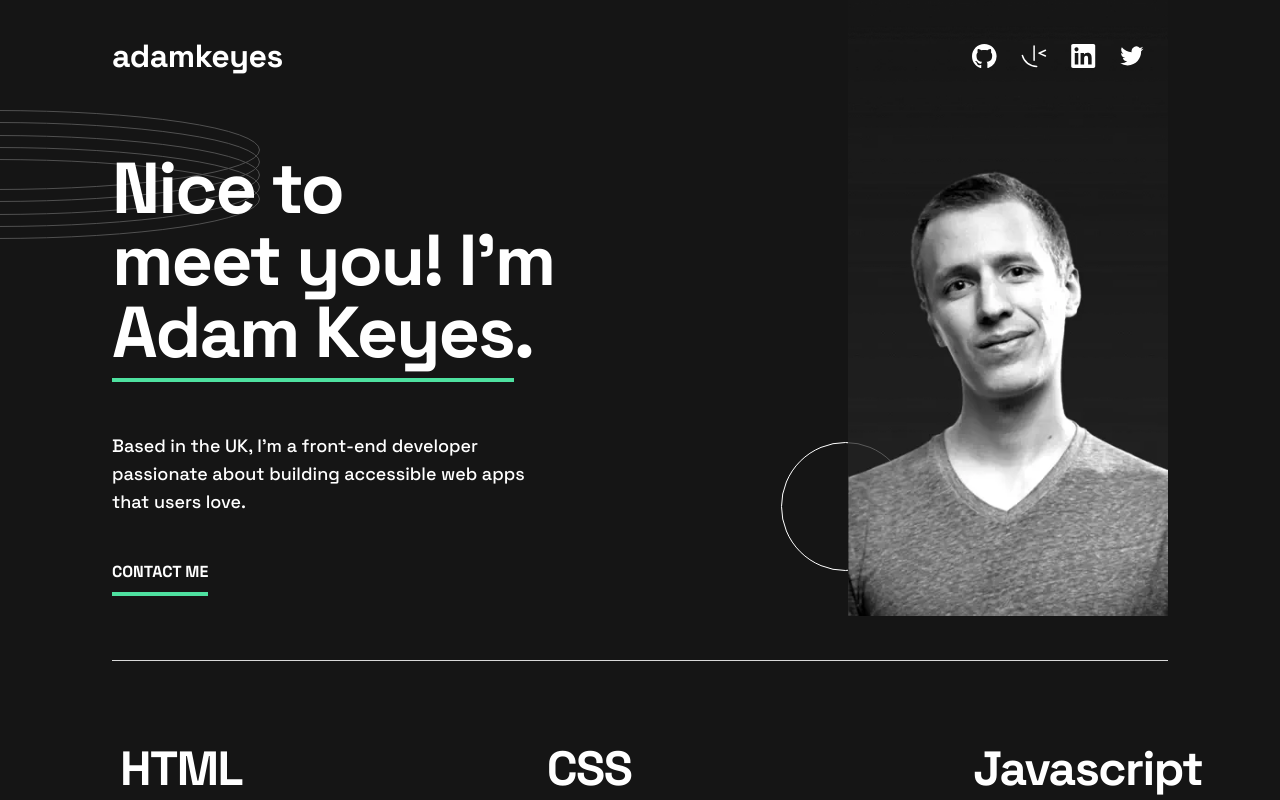
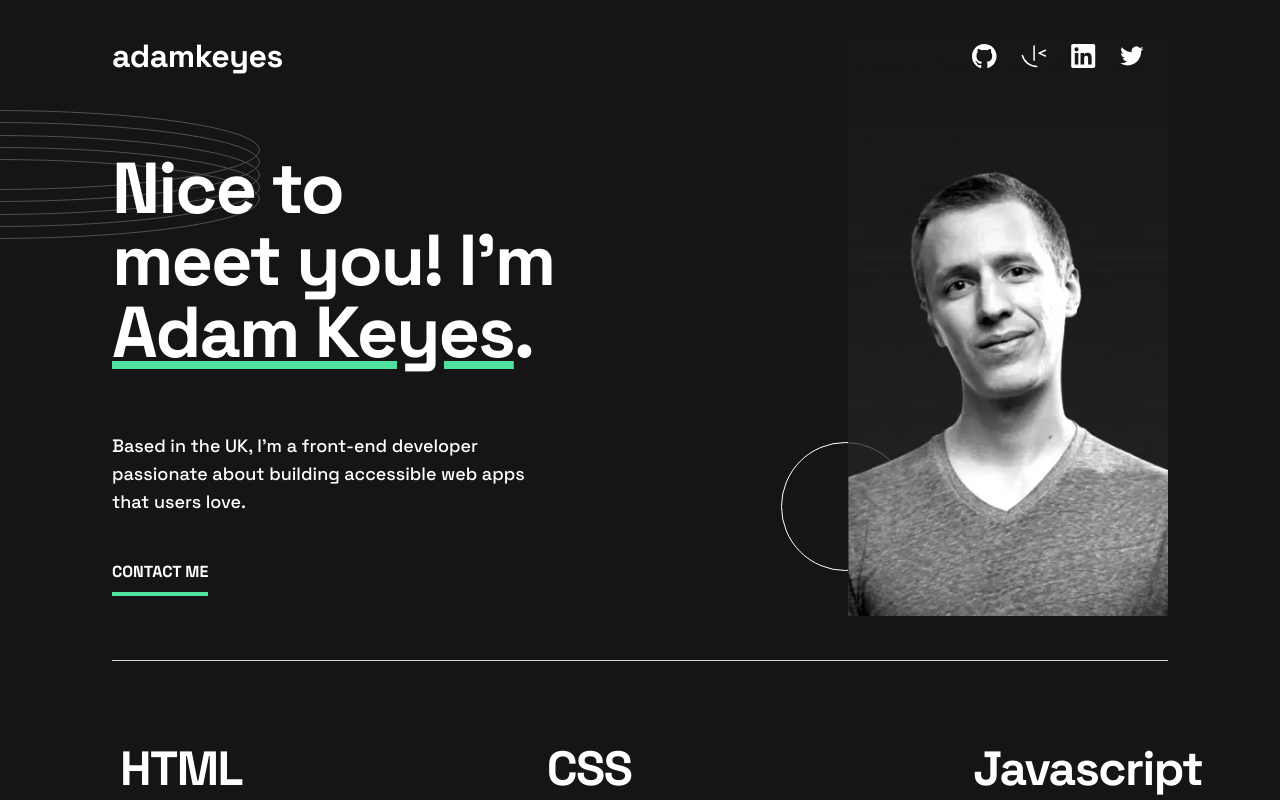
Before and after one commit to lastiwan89/single-page-dev-porfolio, a React (Vite) app: page / in a window 1280 px wide. Shown: the top 800 px of the page. Built offline with nearby package versions, Linux system fonts and the light colour scheme.

Commit message:
add underline style thickness

```diff
--- a/src/components/pages/Hero.tsx
+++ b/src/components/pages/Hero.tsx
@@ -19,11 +19,14 @@ export default function Hero() {
             </div>
           </div>
           <div className="z-10 mt-8 flex flex-col gap-5 md:mt-28 md:w-[500px] md:gap-0 md:pl-6 lg:w-[700px] lg:pl-16 xl:pl-28">
-            <h1 className="text-white-lighter text-center text-fs-40 font-bold leading-lh-40 -tracking-ls-1.136 md:text-start md:text-fs-72 md:leading-lh-72 md:-tracking-ls-2.045">
+            <h1 className="text-center text-fs-40 font-bold leading-lh-40 -tracking-ls-1.136 text-white-lighter md:text-start md:text-fs-72 md:leading-lh-72 md:-tracking-ls-2.045">
               Nice to <br className="hidden md:block" /> meet you! I’m{" "}
-              <span className="border-b-4 border-green">Adam Keyes</span>.
+              <span className="underline decoration-green decoration-8">
+                Adam Keyes
+              </span>
+              .
             </h1>
-            <p className="text-white-lighter text-center text-fs-16 leading-lh-26 md:mt-16 md:text-start md:text-fs-18 md:leading-lh-28">
+            <p className="text-center text-fs-16 leading-lh-26 text-white-lighter md:mt-16 md:text-start md:text-fs-18 md:leading-lh-28">
               Based in the UK, I’m a front-end developer{" "}
               <br className="hidden md:block" /> passionate about building
               accessible web apps <br className="hidden md:block" /> that users
```
